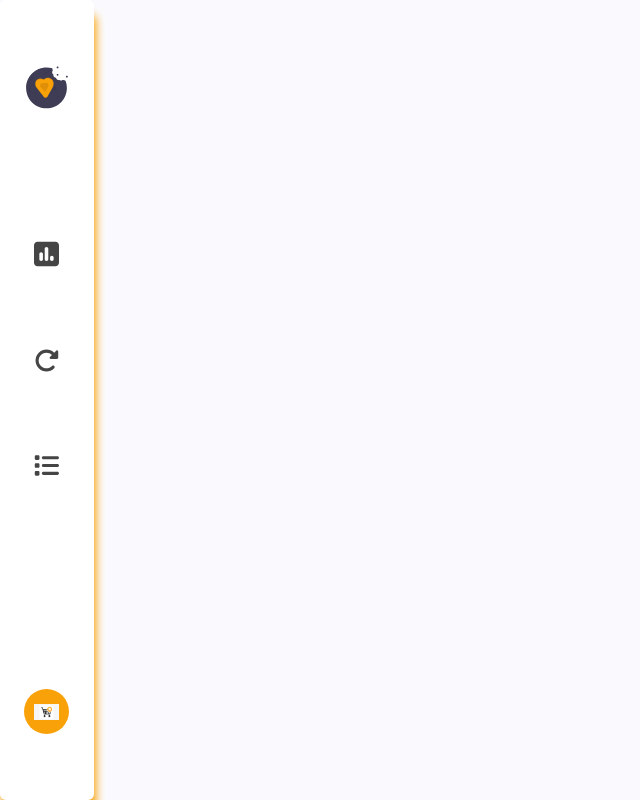
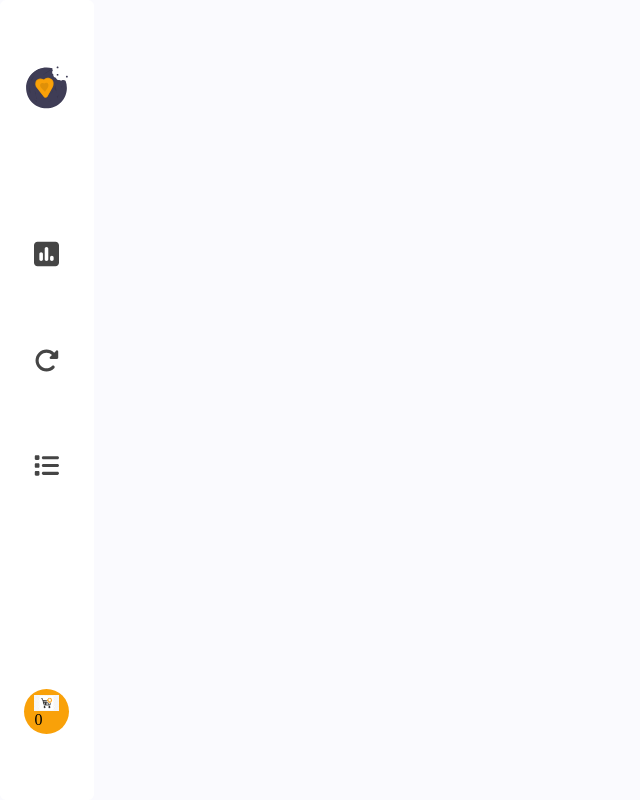
Before and after one commit to EjiroOsiephri/Shoppingfy-app, a React (Vite) app in the folder shoppingify-master/vite-project/: page / in a window 1280 px wide. Shown: the whole page, without its empty margins (0-640 px from the left). Built offline with nearby package versions, Linux system fonts and the light colour scheme.

Commit message:
Reinitialize existing repository

```diff
--- a/shoppingify-master/vite-project/src/Components/SideBar.jsx
+++ b/shoppingify-master/vite-project/src/Components/SideBar.jsx
@@ -20,6 +20,7 @@ const SideBar = () => {
         </div>
         <div className={Classes.cartItems}>
           <img src={Cart} alt="cart" />
+          <p>0</p>
         </div>
       </nav>
     </>
--- a/shoppingify-master/vite-project/src/Sass/SideBar.module.scss
+++ b/shoppingify-master/vite-project/src/Sass/SideBar.module.scss
@@ -6,7 +6,6 @@ nav {
   justify-content: space-around;
   width: 93.92px;
   border-radius: 5.9px;
-  box-shadow: 2px 15px 10px #f9a109;
 }
 .logoDiv {
   display: flex;
```
